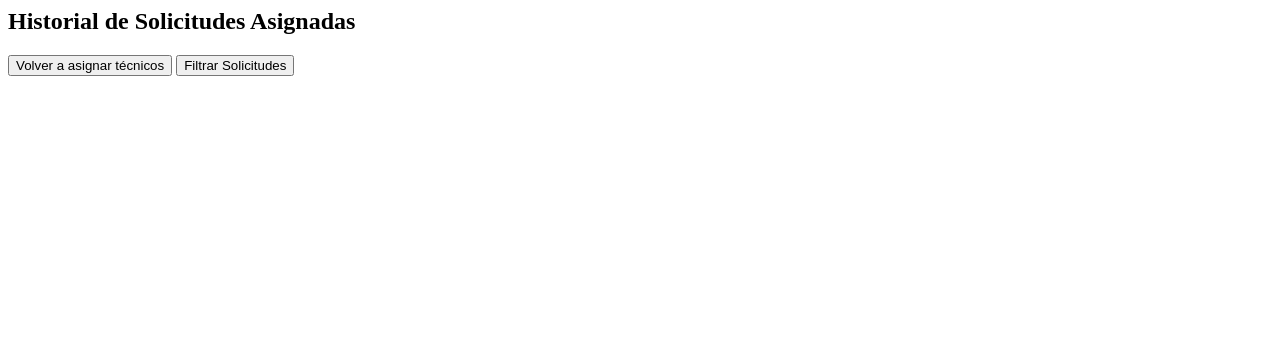
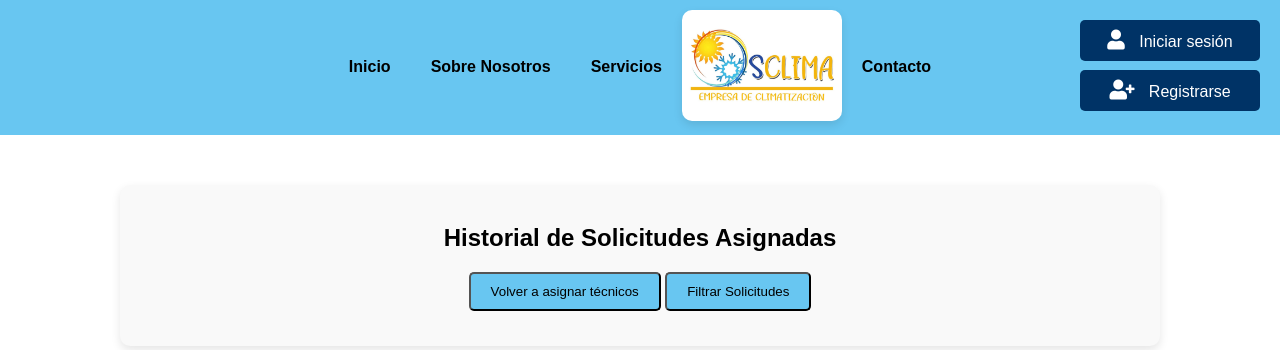
Before and after one commit to LEFORMAL/webcli_frontend, a plain HTML site: page historial_solicitudes.html in a window 1280 px wide. Drawn offline with Linux system fonts and the light colour scheme; no server answers.

Commit message:
filtro en historico

```diff
--- a/historial_solicitudes.html
+++ b/historial_solicitudes.html
@@ -1,3 +1,16 @@
+<!DOCTYPE html>
+<html lang="es">
+<head>
+    <meta charset="UTF-8">
+    <meta name="viewport" content="width=device-width, initial-scale=1.0">
+    <title>Historial de Solicitudes Asignadas</title>
+    <link rel="stylesheet" href="css/styles.css">
+</head>
+<body>
+    <header>
+        <div id="navbar"></div>
+    </header>
+
     <section class="solicitudes-section" style="padding-bottom: 150px;">
         <div class="solicitudes-container">
             <h1>Historial de Solicitudes Asignadas</h1>
@@ -34,3 +47,9 @@
             </div>
         </div>
     </section>
+
+
+    <script src="js/historial_solicitudes.js"></script>
+    <script src="js/scripts.js" defer></script>
+</body>
+</html>
```
Lines whose indentation alone changed are shown as unchanged.
